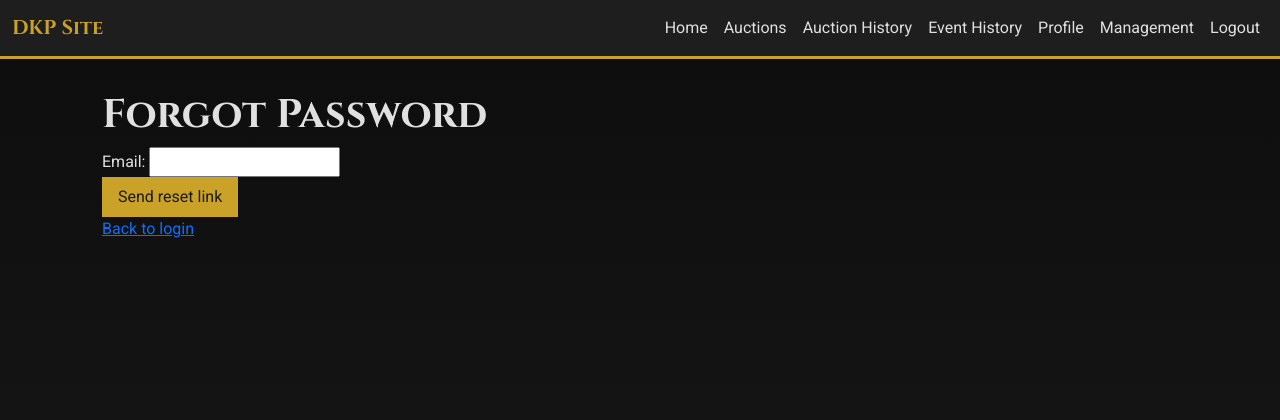
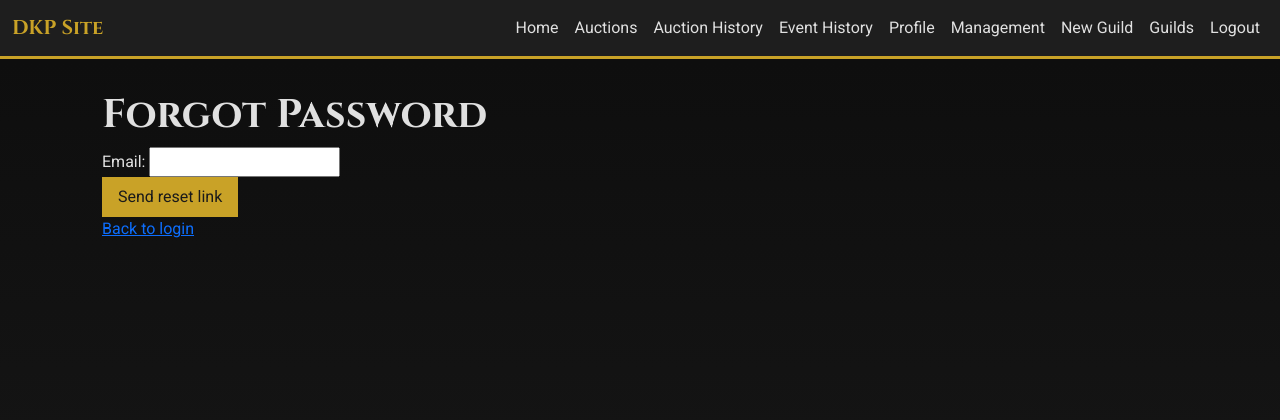
Before and after one commit to PetrasViz/GPT5-test-DKP-site, a PHP site: page /forgot in a window 1280 px wide. Shown: the top 420 px of the page. Run offline with PHP 8.4, Linux system fonts and the light colour scheme; the visitor is signed in with stand-in values (Sample User, id 1).

Commit message:
Add admin guild management features

```diff
--- a/public/index.php
+++ b/public/index.php
@@ -8,12 +8,14 @@ use App\Controllers\ProfileController;
 use App\Controllers\AuctionController;
 use App\Controllers\EventController;
 use App\Controllers\ManagementController;
+use App\Controllers\GuildController;
 
 $auth = new AuthController();
 $profile = new ProfileController();
 $auction = new AuctionController();
 $event = new EventController();
 $management = new ManagementController();
+$guild = new GuildController();
 
 $uri = parse_url($_SERVER['REQUEST_URI'], PHP_URL_PATH);
 $method = $_SERVER['REQUEST_METHOD'];
--- /dev/null
+++ b/src/Controllers/GuildController.php
@@ -0,0 +1,58 @@
+<?php
+namespace App\Controllers;
+
+use App\Helpers\Csrf;
+use App\Services\GuildService;
+
+class GuildController
+{
+    private GuildService $guilds;
+
+    public function __construct()
+    {
+        $this->guilds = new GuildService();
+    }
+
+    public function showRegisterForm(array $data = []): void
+    {
+        $errors = $data['errors'] ?? [];
+        $values = $data['values'] ?? [];
+        include __DIR__ . '/../views/guild/register.php';
+    }
+
+    public function index(): void
+    {
+        $guilds = $this->guilds->listGuilds();
+        include __DIR__ . '/../views/guild/index.php';
+    }
+
+    public function register(): void
+    {
+        if (!Csrf::validateToken($_POST['csrf_token'] ?? '')) {
+            http_response_code(400);
+            echo 'Invalid CSRF token';
+            return;
+        }
+        $name = trim($_POST['name'] ?? '');
+        $leaderId = (int)($_SESSION['user']['id'] ?? 0);
+        $errors = [];
+        if ($name === '') {
+            $errors['name'] = 'Name is required';
+        }
+        if ($leaderId === 0) {
+            http_response_code(403);
+            echo 'Unauthorized';
+            return;
+        }
+        if ($errors) {
+            $this->showRegisterForm([
+                'errors' => $errors,
+                'values' => ['name' => $name]
+            ]);
+            return;
+        }
+        $this->guilds->registerGuild($leaderId, $name);
+        header('Location: /');
+        exit;
+    }
+}
--- a/src/Repositories/GuildRepository.php
+++ b/src/Repositories/GuildRepository.php
@@ -72,4 +72,44 @@ class GuildRepository
         $stmt = $this->db()->prepare('UPDATE guilds SET leader_id = :leader, last_leader_transfer_at = CURRENT_TIMESTAMP, updated_at = CURRENT_TIMESTAMP WHERE id = :id');
         $stmt->execute(['leader' => $newLeaderId, 'id' => $guildId]);
     }
+
+    /**
+     * Fetch all guilds. Used by administrators to review guild listings.
+     *
+     * @return array<int, array<string, mixed>>
+     */
+    public function getAllGuilds(): array
+    {
+        $stmt = $this->db()->query('SELECT * FROM guilds');
+        return $stmt->fetchAll(PDO::FETCH_ASSOC);
+    }
+
+    /**
+     * Mark a guild as blocked. The schema is expected to contain a `blocked`
+     * column. This repository does not enforce the schema but issues the SQL
+     * update so higher layers can flag a guild as suspended.
+     */
+    public function blockGuild(int $guildId): void
+    {
+        $stmt = $this->db()->prepare('UPDATE guilds SET blocked = 1, updated_at = CURRENT_TIMESTAMP WHERE id = :id');
+        $stmt->execute(['id' => $guildId]);
+    }
+
+    /**
+     * Ban a guild permanently.
+     */
+    public function banGuild(int $guildId): void
+    {
+        $stmt = $this->db()->prepare('UPDATE guilds SET banned = 1, updated_at = CURRENT_TIMESTAMP WHERE id = :id');
+        $stmt->execute(['id' => $guildId]);
+    }
+
+    /**
+     * Remove a guild entirely.
+     */
+    public function deleteGuild(int $guildId): void
+    {
+        $stmt = $this->db()->prepare('DELETE FROM guilds WHERE id = :id');
+        $stmt->execute(['id' => $guildId]);
+    }
 }
--- a/src/Services/GuildService.php
+++ b/src/Services/GuildService.php
@@ -51,4 +51,61 @@ class GuildService
         $this->guilds->updateLeader($guildId, $newLeaderId);
         return true;
     }
+
+    /**
+     * Return all guilds for administrative review.
+     */
+    public function listGuilds(): array
+    {
+        return $this->guilds->getAllGuilds();
+    }
+
+    /**
+     * Allow an administrator to join a guild either as a regular member or as
+     * the leader. This bypasses the normal leader and cooldown checks.
+     */
+    public function adminJoinGuild(int $guildId, int $userId, bool $asLeader = false): bool
+    {
+        $active = $this->guilds->getActiveMembership($userId);
+        if ($active) {
+            return false;
+        }
+        $this->guilds->addMember($guildId, $userId);
+        if ($asLeader) {
+            $this->guilds->updateLeader($guildId, $userId);
+        }
+        return true;
+    }
+
+    /**
+     * Block a guild from performing operations.
+     */
+    public function blockGuild(int $guildId): void
+    {
+        $this->guilds->blockGuild($guildId);
+    }
+
+    /**
+     * Ban a guild.
+     */
+    public function banGuild(int $guildId): void
+    {
+        $this->guilds->banGuild($guildId);
+    }
+
+    /**
+     * Remove a guild entirely.
+     */
+    public function removeGuild(int $guildId): void
+    {
+        $this->guilds->deleteGuild($guildId);
+    }
+
+    /**
+     * Change the leader of a guild immediately.
+     */
+    public function changeLeader(int $guildId, int $newLeaderId): void
+    {
+        $this->guilds->updateLeader($guildId, $newLeaderId);
+    }
 }
--- a/src/routes/web.php
+++ b/src/routes/web.php
@@ -20,6 +20,27 @@ return [
     ],
     '/logout' => [
         'GET' => [$auth, 'logout'],
+    ],
+    '/guild/register' => [
+        'GET' => function () use ($requireLogin, $guild) {
+            $requireLogin();
+            $guild->showRegisterForm();
+        },
+        'POST' => function () use ($requireLogin, $guild) {
+            $requireLogin();
+            $guild->register();
+        },
+    ],
+    '/guilds' => [
+        'GET' => function () use ($requireLogin, $guild, $user) {
+            $requireLogin();
+            if ($user['role'] !== 'admin') {
+                http_response_code(403);
+                echo 'Forbidden';
+            } else {
+                $guild->index();
+            }
+        },
     ],
     '/auctions' => [
         'GET' => function () use ($requireLogin, $auction) {
--- a/src/views/layouts/main.php
+++ b/src/views/layouts/main.php
@@ -37,6 +37,10 @@ $user = $user ?? ($_SESSION['user'] ?? null);
                     <?php if ($user['role'] !== 'guild_member'): ?>
                         <li class="nav-item"><a class="nav-link <?= $currentPage === 'management' ? 'active' : '' ?>" href="/management">Management</a></li>
                     <?php endif; ?>
+                    <li class="nav-item"><a class="nav-link <?= $currentPage === 'guild_register' ? 'active' : '' ?>" href="/guild/register">New Guild</a></li>
+                    <?php if ($user['role'] === 'admin'): ?>
+                        <li class="nav-item"><a class="nav-link <?= $currentPage === 'guilds' ? 'active' : '' ?>" href="/guilds">Guilds</a></li>
+                    <?php endif; ?>
                     <li class="nav-item"><a class="nav-link" href="/logout">Logout</a></li>
                 <?php else: ?>
                     <li class="nav-item"><a class="nav-link <?= $currentPage === 'login' ? 'active' : '' ?>" href="/login">Login</a></li>
```
Also changed, not shown: src/views/guild/index.php (added, +19 -0 lines), src/views/guild/register.php (added, +16 -0 lines), tests/Unit/AdminGuildServiceTest.php (added, +39 -0 lines).
